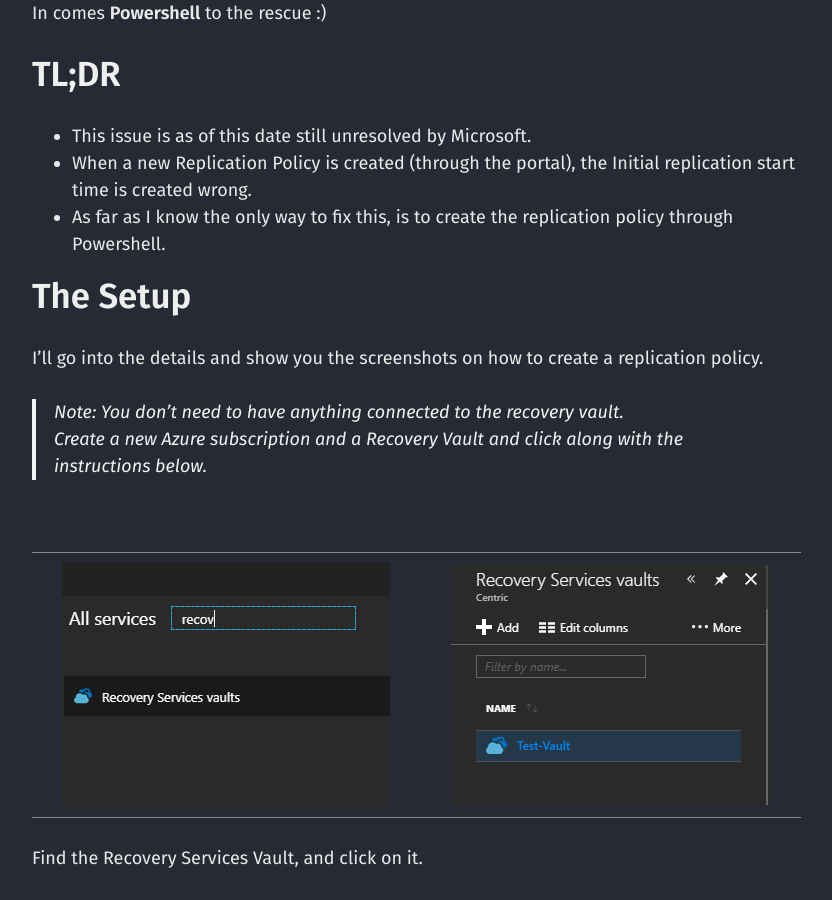
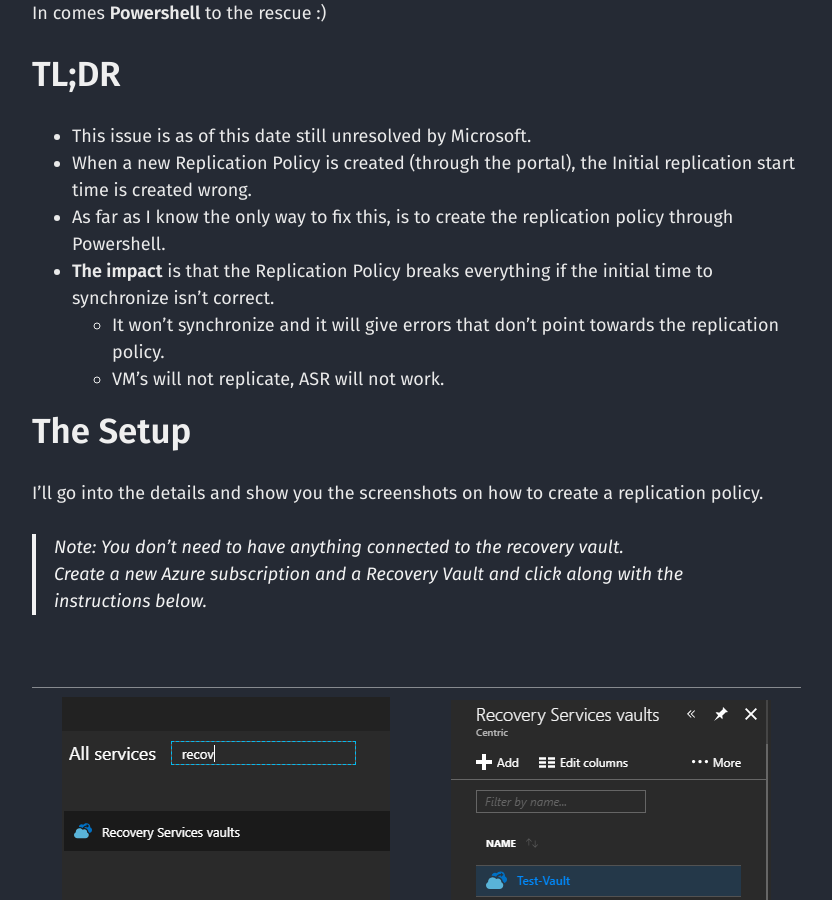
Before and after one commit to energetic-it/energetic-it.github.io, a Jekyll site: the page built from _posts/2018-08-21-azure-site-recovery-replication-policy-bug.md, in a window 1280 px wide and 900 px high, scrolled down 1101 px. Shown: the whole window, without its empty margins (40-872 px from the left). Built offline with Jekyll 4.4.1, drawn with Linux system fonts in a browser that asks for light colours.

Commit message:
added the impact section

```diff
--- a/_posts/2018-08-21-azure-site-recovery-replication-policy-bug.md
+++ b/_posts/2018-08-21-azure-site-recovery-replication-policy-bug.md
@@ -27,6 +27,9 @@
 - This issue is as of this date still unresolved by Microsoft.
 - When a new Replication Policy is created (through the portal), the Initial replication start time is created wrong.
 - As far as I know the only way to fix this, is to create the replication policy through Powershell.
+- __The impact__ is that the Replication Policy breaks everything if the initial time to synchronize isn't correct.
+  - It won't synchronize and it will give errors that don't point towards the replication policy.
+  - VM's will not replicate, ASR will not work.
 
 ## The Setup
 
```
